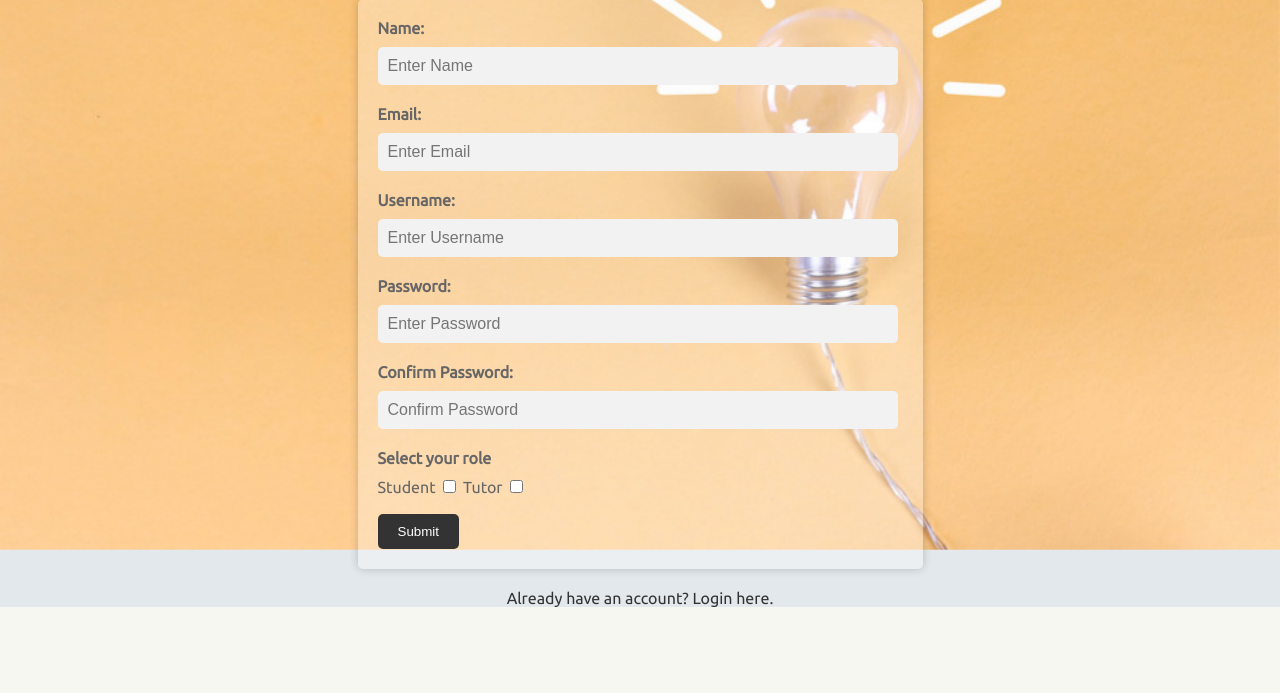
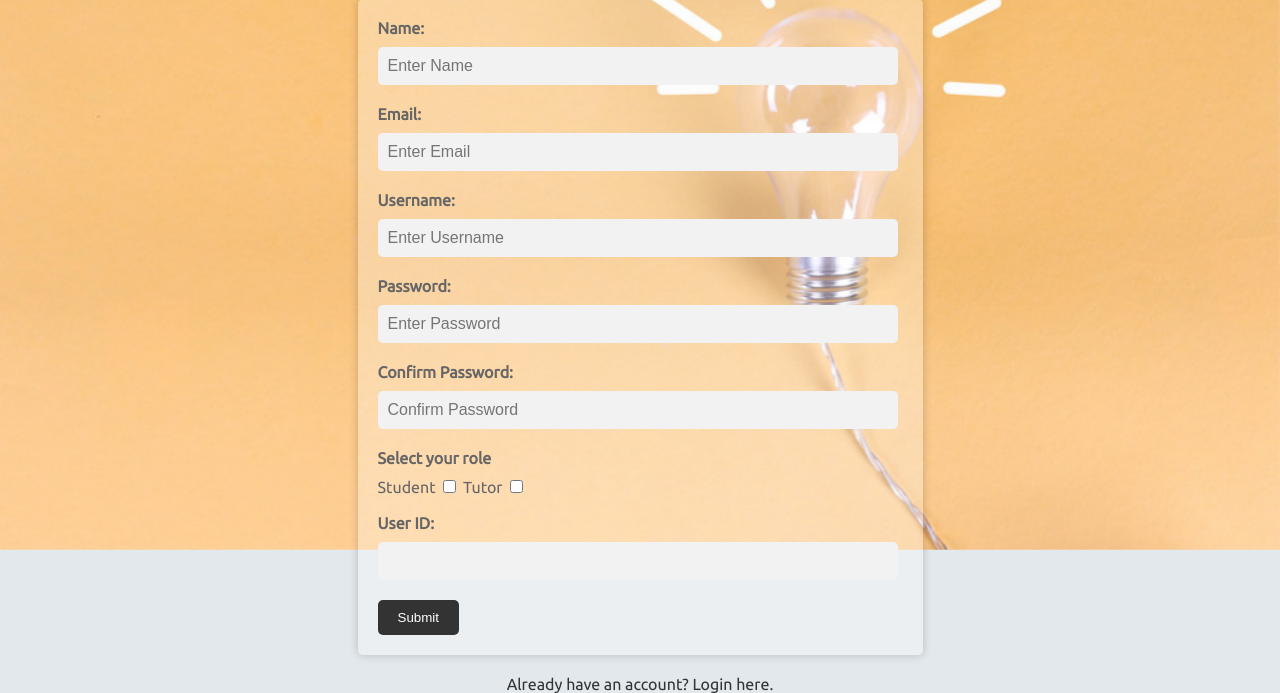
Before and after one commit to j00901769/lvlUP, a Flask app: page /signup in a window 1280 px wide. Shown: the part 250-943 px from the top of the page. Before the commit the page ends 857 px from the top, so only its background shows below. Run offline with Flask 3, Linux system fonts and the light colour scheme.

Commit message:
Update lvlUP_signup.html

```diff
--- a/website/templates/lvlUP_signup.html
+++ b/website/templates/lvlUP_signup.html
@@ -46,7 +46,7 @@
 
     <h1>Registration Form</h1>
 
-    <form method="POST">
+    <form method="POST" action="lvlUP_register.php">
         <label for="name">Name:</label>
         <input type="text" id="name" name="name" placeholder="Enter Name" required>
 
@@ -66,6 +66,9 @@
         Student  <input type="checkbox" id="user_type" name="user_type" value="student">
         Tutor    <input type="checkbox" id="user_type" name="user_type" value="tutor"><br><br>
 
+        <label for="user_id">User ID:</label>
+        <input type="text" name="user_id" required><br>
+
         <input type="submit" value="Submit">
     </form>
     <a href="/login" class="login-link">Already have an account? Login here.</a>
```
